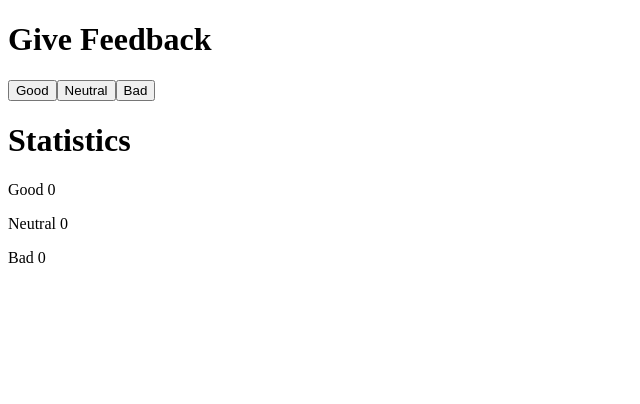
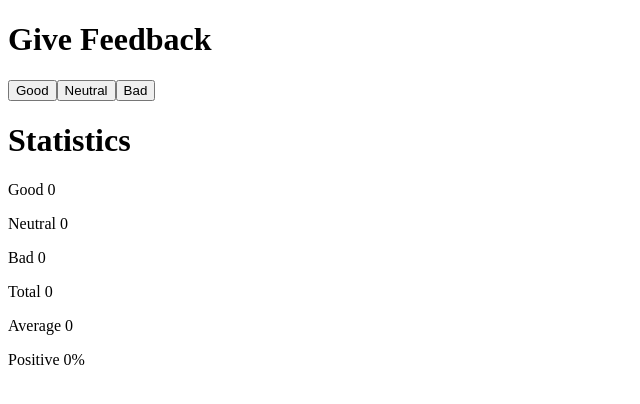
Before and after one commit to DuncanBryson/full-stack-open, a React (Vite) app in the folder part1/unicafe/: page / in a window 1280 px wide. Shown: the top 404 px of the page, without its empty margins (0-640 px from the left). Built offline with nearby package versions, Linux system fonts and the light colour scheme.

Commit message:
Added stats for 1.7

```diff
--- a/part1/unicafe/src/App.jsx
+++ b/part1/unicafe/src/App.jsx
@@ -11,7 +11,7 @@ const App = () => {
   const [good, setGood] = useState(0)
   const [neutral, setNeutral] = useState(0)
   const [bad, setBad] = useState(0)
-
+  let total = (good + bad + neutral)
   return (
     <div>
       <Header text = "Give Feedback"/>
@@ -23,6 +23,9 @@ const App = () => {
         <p>Good {good}</p>
         <p>Neutral {neutral}</p>
         <p>Bad {bad}</p>
+        <p>Total {total}</p>
+        <p>Average {total ? (good-bad)/total : 0}</p>
+        <p>Positive {total ? good/total * 100 : 0}%</p>
       </div>
     </div>
   )
```
